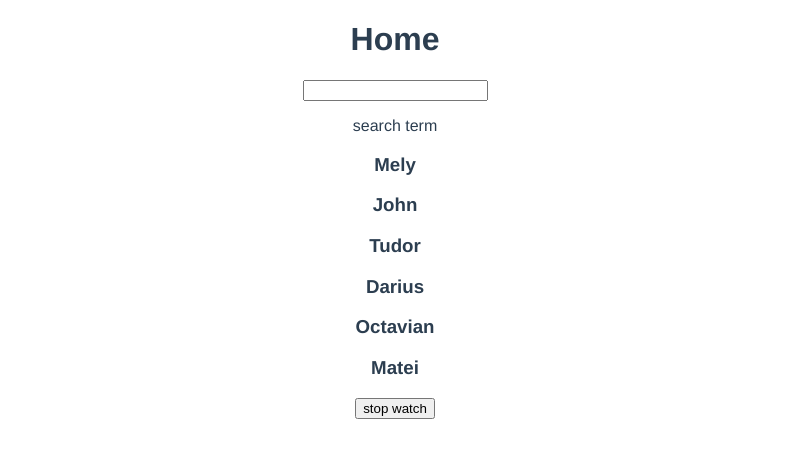
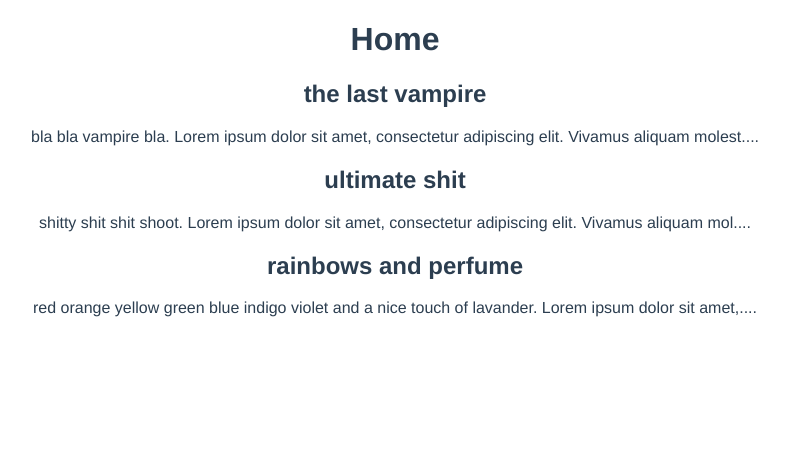
Before and after one commit to mellyynda/Vue-the-blog, a Vue app: page / in a window 1280 px wide. Shown: the top 458 px of the page, without its empty margins (245-1034 px from the left). Built offline with nearby package versions, Linux system fonts and the light colour scheme.

Commit message:
using props in the composition API plus CR prettier ignore rule defined in eslintrc.js

```diff
--- /dev/null
+++ b/src/components/PostList.vue
@@ -0,0 +1,20 @@
+<template>
+  <div class="post-list"></div>
+  <div v-for="post in posts" :key="post.id">
+    <SinglePost :post="post" />
+  </div>
+</template>
+
+<script>
+import SinglePost from "./SinglePost.vue";
+
+export default {
+  props: ["posts"],
+  components: { SinglePost },
+  setup(props) {
+    console.log(props.posts);
+  },
+};
+</script>
+
+<style></style>
--- /dev/null
+++ b/src/components/SinglePost.vue
@@ -0,0 +1,22 @@
+<template>
+  <div class="post">
+    <h2>{{ post.title }}</h2>
+    <p>{{ snippet }}</p>
+  </div>
+</template>
+
+<script>
+import { computed } from "@vue/runtime-core";
+
+export default {
+  props: ["post"],
+  setup(props) {
+    const snippet = computed(() => {
+      return props.post.text.substring(0, 100) + "....";
+    });
+    return { snippet };
+  },
+};
+</script>
+
+<style></style>
--- a/src/views/Home.vue
+++ b/src/views/Home.vue
@@ -1,45 +1,42 @@
 <template>
   <div class="home">
     <h1>Home</h1>
-    <input type="text" v-model="search" />
-    <p>search term {{ search }}</p>
-    <div v-for="name in matchingNames" :key="name">
-      <h3>{{ name }}</h3>
-    </div>
-    <button @click="stopAllWatch">stop watch</button>
+    <PostList :posts="posts" />
   </div>
 </template>
 
 <script>
 import { ref } from "@vue/reactivity";
-import { computed, watch, watchEffect } from "@vue/runtime-core";
+import PostList from "../components/PostList.vue";
 
 export default {
   name: "Home",
+  components: {
+    PostList,
+  },
   setup() {
-    const search = ref("");
-    const names = ref(["Mely", "John", "Tudor", "Darius", "Octavian", "Matei"]);
+    const posts = ref([
+      {
+        title: "the last vampire",
+        date: "long time ago",
+        text: "bla bla vampire bla. Lorem ipsum dolor sit amet, consectetur adipiscing elit. Vivamus aliquam molestie nibh sit amet elementum. Nunc magna lorem, eleifend non sem nec, pellentesque feugiat lectus. Mauris felis est, feugiat ac tempus non, scelerisque ut purus. Sed lobortis erat nec felis fringilla, in mollis quam sollicitudin. In quis ullamcorper velit. Nullam tempus euismod massa id scelerisque. Nulla in tempor leo. Duis vel urna sed metus suscipit ultrices vel vel magna. Aenean sodales vehicula eros nec viverra. Cras a tempor libero, nec consequat est. Nam a vulputate dolor. Vivamus sed nisi congue, vulputate sapien eu, consequat nunc. Aliquam in lectus nec diam porta fermentum quis id nisi. Nullam facilisis quis dolor vitae euismod. Praesent interdum porttitor aliquam. Fusce at euismod velit. Cras non hendrerit velit. Fusce nisi elit, varius quis nunc nec, porttitor bibendum nisl. Mauris eu consectetur mi. Nullam congue tortor vitae nisl scelerisque sodales. Phasellus eu molestie risus. Interdum et malesuada fames ac ante ipsum primis in faucibus. Pellentesque commodo faucibus dapibus. Cras viverra quis augue nec tempor. Nam rutrum volutpat tortor, vitae ornare arcu tristique vitae. Aenean mauris ex, pretium nec metus non, aliquet ultricies nibh. Integer condimentum enim turpis, ac vestibulum dolor mollis at. Curabitur malesuada massa lectus, sed malesuada ante volutpat non.",
+        id: 1,
+      },
+      {
+        title: "ultimate shit",
+        date: "every couple'a days",
+        text: "shitty shit shit shoot. Lorem ipsum dolor sit amet, consectetur adipiscing elit. Vivamus aliquam molestie nibh sit amet elementum. Nunc magna lorem, eleifend non sem nec, pellentesque feugiat lectus. Mauris felis est, feugiat ac tempus non, scelerisque ut purus. Sed lobortis erat nec felis fringilla, in mollis quam sollicitudin. In quis ullamcorper velit. Nullam tempus euismod massa id scelerisque. Nulla in tempor leo. Duis vel urna sed metus suscipit ultrices vel vel magna. Aenean sodales vehicula eros nec viverra. Cras a tempor libero, nec consequat est. Nam a vulputate dolor. Vivamus sed nisi congue, vulputate sapien eu, consequat nunc. Aliquam in lectus nec diam porta fermentum quis id nisi. Nullam facilisis quis dolor vitae euismod. Praesent interdum porttitor aliquam. Fusce at euismod velit. Cras non hendrerit velit. Fusce nisi elit, varius quis nunc nec, porttitor bibendum nisl. Mauris eu consectetur mi. Nullam congue tortor vitae nisl scelerisque sodales. Phasellus eu molestie risus. Interdum et malesuada fames ac ante ipsum primis in faucibus. Pellentesque commodo faucibus dapibus. Cras viverra quis augue nec tempor. Nam rutrum volutpat tortor, vitae ornare arcu tristique vitae. Aenean mauris ex, pretium nec metus non, aliquet ultricies nibh. Integer condimentum enim turpis, ac vestibulum dolor mollis at. Curabitur malesuada massa lectus, sed malesuada ante volutpat non.",
+        id: 2,
+      },
+      {
+        title: "rainbows and perfume",
+        date: "every day",
+        text: "red orange yellow green blue indigo violet and a nice touch of lavander. Lorem ipsum dolor sit amet, consectetur adipiscing elit. Vivamus aliquam molestie nibh sit amet elementum. Nunc magna lorem, eleifend non sem nec, pellentesque feugiat lectus. Mauris felis est, feugiat ac tempus non, scelerisque ut purus. Sed lobortis erat nec felis fringilla, in mollis quam sollicitudin. In quis ullamcorper velit. Nullam tempus euismod massa id scelerisque. Nulla in tempor leo. Duis vel urna sed metus suscipit ultrices vel vel magna. Aenean sodales vehicula eros nec viverra. Cras a tempor libero, nec consequat est. Nam a vulputate dolor. Vivamus sed nisi congue, vulputate sapien eu, consequat nunc. Aliquam in lectus nec diam porta fermentum quis id nisi. Nullam facilisis quis dolor vitae euismod. Praesent interdum porttitor aliquam. Fusce at euismod velit. Cras non hendrerit velit. Fusce nisi elit, varius quis nunc nec, porttitor bibendum nisl. Mauris eu consectetur mi. Nullam congue tortor vitae nisl scelerisque sodales. Phasellus eu molestie risus. Interdum et malesuada fames ac ante ipsum primis in faucibus. Pellentesque commodo faucibus dapibus. Cras viverra quis augue nec tempor. Nam rutrum volutpat tortor, vitae ornare arcu tristique vitae. Aenean mauris ex, pretium nec metus non, aliquet ultricies nibh. Integer condimentum enim turpis, ac vestibulum dolor mollis at. Curabitur malesuada massa lectus, sed malesuada ante volutpat non.",
+        id: 3,
+      },
+    ]);
 
-    const stopWatch = watch(search, () => {
-      console.log("watch search ran, search is:", search.value);
-    });
-
-    const stopEffect = watchEffect(() => {
-      console.log('watch effect ran', search.value);
-    });
-
-    const matchingNames = computed(() => {
-      return names.value.filter((name) =>
-        name.toLowerCase().includes(search.value.trim().toLowerCase())
-      );
-    });
-
-    const stopAllWatch = () => {
-      stopWatch();
-      stopEffect();
-    };
-
-    return { names, search, matchingNames, stopAllWatch };
+    return { posts };
   },
 };
 </script>
```
Also changed, not shown: .eslintrc.js.
